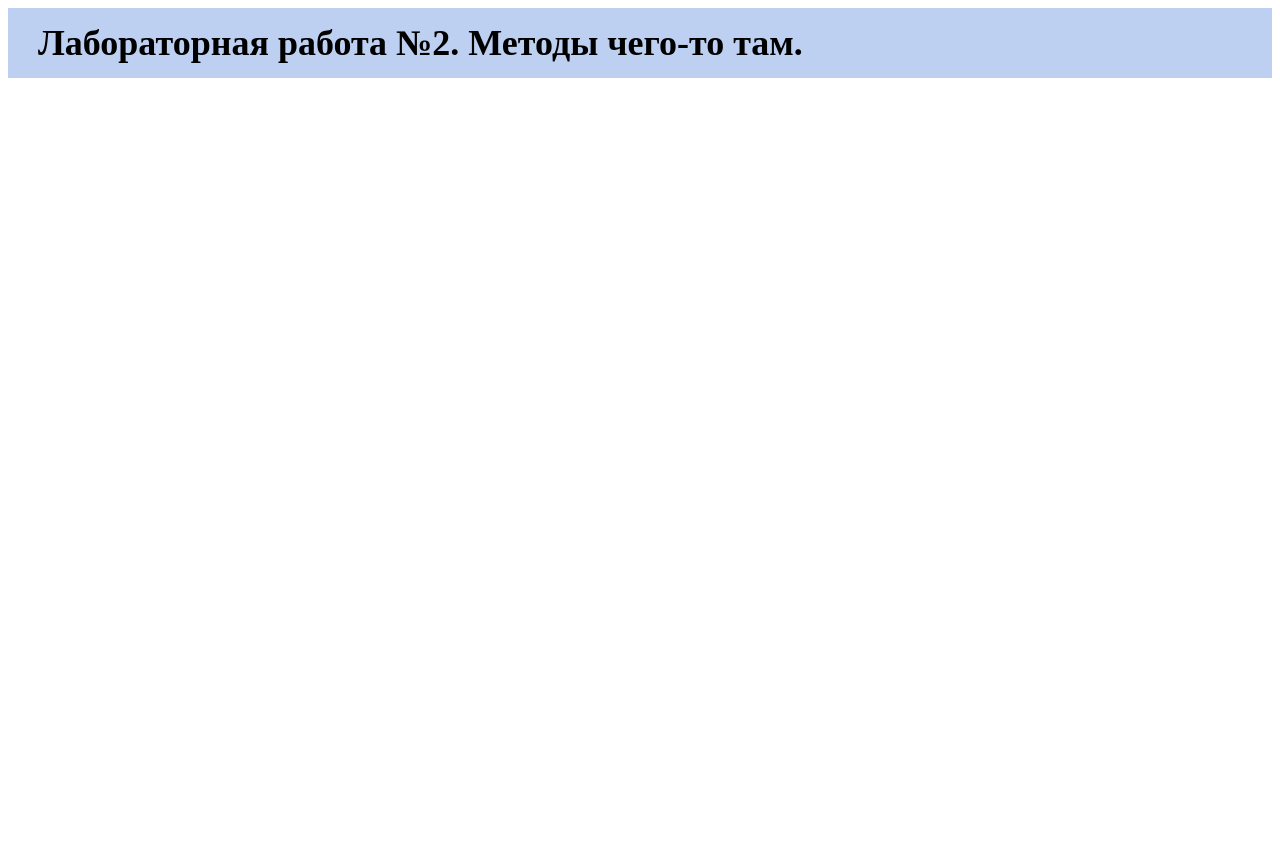
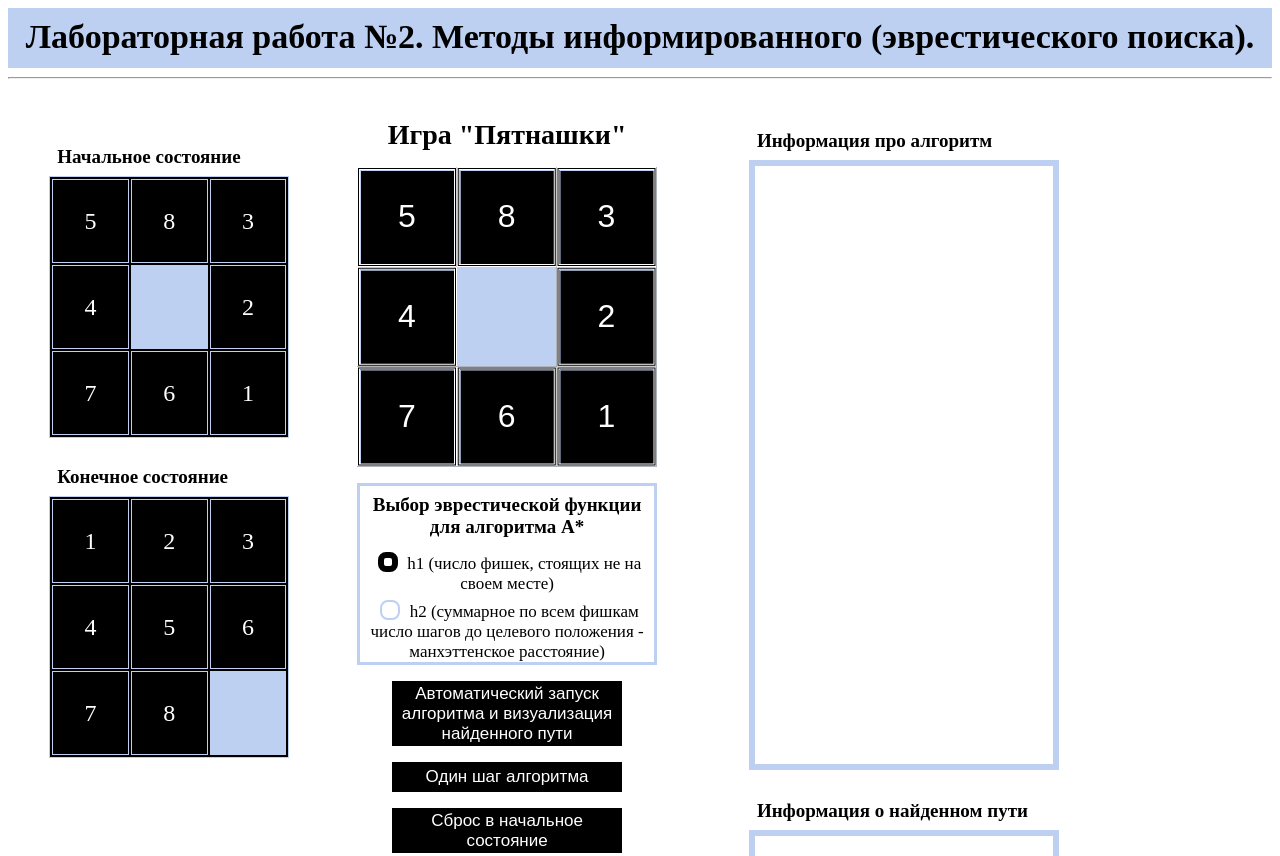
Before and after one commit to osiptsoff/AI, a website: page static/lab2/lab2.html in a window 1280 px wide. Shown: the top 856 px of the page. Before the commit the page ends 800 px from the top, so only its background shows below. Drawn offline with Linux system fonts and the light colour scheme; files that its build step writes are made by us from their sources.

Commit message:
added interface LR2 and start page

```diff
--- a/static/lab1/css/style.css
+++ b/static/lab1/css/style1.css
@@ -1,14 +1,17 @@
 body {
-    font-size: 18px;
+    font-size: 17px;
 }
 
 .header {
-    height: 70px;
+    height: 40px;
     background: #bdd0f2;
-    color: #000000;
-    padding: 0 30px;
-    display: flex;
-    align-items: center;
+    color: #000;
+    text-align: center;
+    padding: 10px;
+}
+
+h1 {
+    margin: 0;
 }
 
 .statesBeginEnd {
@@ -106,9 +109,9 @@ input:checked {
 .buttonAuto {
     color:#fff;
     background: #000;
-    width: 250px;
-    height: 70px;
-    font-size: 19px;
+    width: 230px;
+    height: 65px;
+    font-size: 17px;
     border: none;
     cursor: pointer;
     margin-bottom: 1rem;
@@ -121,9 +124,9 @@ input:checked {
 .buttonStep {
     color:#fff;
     background: #000;
-    width: 250px;
-    height: 35px;
-    font-size: 19px;
+    width: 230px;
+    height: 30px;
+    font-size: 17px;
     border: none;
     cursor: pointer;
     margin-bottom: 1rem;
@@ -136,9 +139,9 @@ input:checked {
 .buttonReset {
     color:#fff;
     background: #000;
-    width: 250px;
-    height: 50px;
-    font-size: 19px;
+    width: 230px;
+    height: 45px;
+    font-size: 17px;
     border: none;
     cursor: pointer;
 
--- /dev/null
+++ b/static/lab2/css/style2.css
@@ -0,0 +1,168 @@
+body {
+    font-size: 17px;
+}
+
+.header {
+    height: 40px;
+    background: #bdd0f2;
+    color: #000;
+    text-align: center;
+    padding: 10px;
+}
+
+h1 {
+    margin: 0;
+}
+
+.statesBeginEnd {
+    float: left;
+    width: 200px;
+    padding: 1rem;
+    margin: 35px 2%;
+    align-items: center;
+}
+
+table, th, td {
+    height: 80px;
+    width: 240px;
+    border: 1px solid #bdd0f2;
+
+    text-align: center;
+    background-color: #000;
+    color: #fff;
+    font-size: 1.5rem;
+}
+
+#emptyBlock {
+    background-color: #bdd0f2;
+    color: #bdd0f2;
+}
+
+.page {
+    float: left;
+    width: 300px;
+    padding: 1rem;
+    margin: 0 4%;
+    text-align: center;
+}
+
+.fifteen {
+    width: 100%;
+    padding-bottom: 100%;
+    background: #bdd0f2;
+    margin-bottom: 1rem;
+    position: relative;
+    user-select: none;
+
+    .item {
+        position: absolute;
+        left: 0;
+        top: 0;
+        width: 33.25%;
+        height: 33.25%;
+        margin: 0;
+        padding: 0;
+        border: none;
+        background: #000000;
+        color: white;
+        font-size: 2rem;
+        box-shadow: inset 1px 1px #bdd0f2;
+        transition: transform 0.2s;
+        border-style: double;
+    }
+}
+
+h2 {
+    margin: 1rem;
+    font-size: 28px;
+}
+
+.algorithms {
+    border-style: solid;
+    border-color: #bdd0f2;
+    margin-bottom: 1rem;
+}
+
+h3 {
+    margin: 0.5rem;
+    font-size: 19px;
+}
+
+input {
+    appearance: none;
+    border-radius: 40%;
+    width: 20px;
+    height: 20px;
+
+    border: 2px solid #bdd0f2;
+    transition: 0.2s all linear;
+
+    margin-right: 5px;
+    position: relative;
+    top: 3px;
+}
+
+input:checked {
+    border: 6px solid black;
+}
+
+.buttonAuto {
+    color:#fff;
+    background: #000;
+    width: 230px;
+    height: 65px;
+    font-size: 17px;
+    border: none;
+    cursor: pointer;
+    margin-bottom: 1rem;
+
+    &:hover {
+        background: #bdd0f2;
+    }
+}
+
+.buttonStep {
+    color:#fff;
+    background: #000;
+    width: 230px;
+    height: 30px;
+    font-size: 17px;
+    border: none;
+    cursor: pointer;
+    margin-bottom: 1rem;
+
+    &:hover {
+        background: #bdd0f2;
+    }
+}
+
+.buttonReset {
+    color:#fff;
+    background: #000;
+    width: 230px;
+    height: 45px;
+    font-size: 17px;
+    border: none;
+    cursor: pointer;
+
+    &:hover {
+        background: #bdd0f2;
+    }
+}
+
+.textarea {
+    float: left;
+    width: 300px;
+    height: 600px;
+
+    margin: 35px 2%;
+}
+
+textarea {
+    width: 294px;
+    height: 594px;
+    resize: none;
+    border: 6px solid #bdd0f2;
+
+    font-size: 16px;
+}
--- /dev/null
+++ b/static/lab2/js/ConnectionWithInterface2.js
@@ -0,0 +1,126 @@
+//import {State} from "./State.mjs";
+//import {stateFinder, dfsTraverseStep, bfsTraverseStep} from "./StateFinder.mjs";
+
+const containerNode = document.getElementById('fifteen');
+const itemNodes = Array.from(containerNode.querySelectorAll('.item'));
+const countItems = 9;
+let algorithm, iteration = 1;
+
+let valuesBegin = [5, 8, 3, 4, 9, 2, 7, 6, 1];
+let valuesEnd = [1, 2, 3, 4, 5, 6, 7, 8, 9];
+
+//let finish = new State(valuesEnd, 9, 3);
+//let iterator;
+
+//initializeAlgorithm();
+
+itemNodes[countItems - 1].style.display = 'none'; //невидимая фишка
+let matrix = getMatrix(itemNodes.map((item) => Number(item.dataset.matrixId)));
+setInitialValues(matrix);
+setPositionItems(matrix);
+
+document.getElementById('buttonAuto').onclick = () => {
+    autoAlgorithm();
+}
+
+document.getElementById('buttonStep').onclick = () => {
+    singleStep();
+}
+
+document.getElementById('buttonReset').addEventListener('click', () => {
+    setInitialValues(matrix);
+    setPositionItems(matrix);
+    outWindowAlgorithm.value = "";
+    outWindowWay.value = "";
+    iteration = 1;
+})
+
+function getMatrix(arr) {
+    const matrix = [[], [], []];
+    let x = 0, y = 0;
+
+    for(let i = 0; i < arr.length; i++) {
+        if (x >= 3) {
+            y++;
+            x = 0;
+        }
+
+        matrix[y][x] = arr[i];
+        x++;
+    }
+    return matrix;
+}
+
+// Задание начального состояния
+function setInitialValues(matrix) {
+    let i = 0;
+    for(let y = 0; y < matrix.length; y++)
+        for(let x = 0; x < matrix[y].length; x++) {
+            matrix[y][x] = valuesBegin[i];
+            i++;
+        }
+}
+
+function setPositionItems(matrix) {
+    for(let y = 0; y < matrix.length; y++) {
+        for(let x = 0; x < matrix[y].length; x++) {
+            const value = matrix[y][x];
+            const node = itemNodes[value - 1];
+            setNodeStyles(node, x, y);
+        }
+    }
+}
+
+function setNodeStyles(node, x, y) {
+    const shiftPs = 100;
+    node.style.transform = `translate3D(${x*shiftPs}%, ${y*shiftPs}%, 0)`
+}
+
+function swap(coords1, coords2, matrix) {
+    const temp = matrix[coords1[1]][coords1[0]];
+    matrix[coords1[1]][coords1[0]] = matrix[coords2[1]][coords2[0]];
+    matrix[coords2[1]][coords2[0]] = temp;
+}
+
+function getAlgorithm() {
+    const algorithms = document.querySelectorAll('input[name="algorithms"]')
+    for (const alg of algorithms)
+        if (alg.checked)
+            return alg.value;
+}
+
+/*
+//Изменить на новые
+function defineAndUseAlgorithm(){
+    algorithm = getAlgorithm();
+    if (algorithm === "0") {
+        return dfsTraverseStep;
+    } else {
+        return bfsTraverseStep;
+    }
+}
+
+function initializeAlgorithm() {
+    const result = defineAndUseAlgorithm();
+    let st = new State(valuesBegin, 9, 3);
+    stateFinder.algorithm = result;
+
+    stateFinder.startState = st;
+    stateFinder.clear();
+
+    iterator = stateFinder[Symbol.iterator]();
+}
+*/
+
+let finished = false;
+function autoAlgorithm(){
+}
+
+/*
+async function stepAlg() {
+    return iterator.next();
+}*/
+
+function singleStep() {
+
+}
--- a/static/lab2/lab2.html
+++ b/static/lab2/lab2.html
@@ -3,11 +3,77 @@
 <head>
     <meta charset="UTF-8">
     <title>Лабораторная №2</title>
-    <link rel="stylesheet" href="./css/style.css">
+    <link rel="stylesheet" href="./css/style2.css">
 </head>
 <body>
     <header class="header">
-        <h1>Лабораторная работа №2. Методы чего-то там.</h1>
+        <h1>Лабораторная работа №2. Методы информированного (эврестического поиска).</h1>
     </header>
+    <hr>
+
+    <div class="statesBeginEnd">
+        <h3>Начальное состояние</h3>
+        <table>
+            <tr>
+                <td>5</td>
+                <td>8</td>
+                <td>3</td>
+            </tr>
+            <tr>
+                <td>4</td>
+                <td id="emptyBlock">9</td>
+                <td>2</td>
+            </tr>
+            <tr>
+                <td>7</td>
+                <td>6</td>
+                <td>1</td>
+            </tr>
+        </table>
+        <br>
+        <h3>Конечное состояние</h3>
+        <table>
+            <tr>
+                <td>1</td><td>2</td><td>3</td>
+            </tr>
+            <tr>
+                <td>4</td><td>5</td><td>6</td>
+            </tr>
+            <tr>
+                <td>7</td><td>8</td><td id="emptyBlock">9</td>
+            </tr>
+        </table>
+    </div>
+    <div class="page">
+        <h2>Игра "Пятнашки"</h2>
+        <div class="fifteen" id="fifteen">
+            <button class="item" data-matrix-id="1">1</button>
+            <button class="item" data-matrix-id="2">2</button>
+            <button class="item" data-matrix-id="3">3</button>
+            <button class="item" data-matrix-id="4">4</button>
+            <button class="item" data-matrix-id="5">5</button>
+            <button class="item" data-matrix-id="6">6</button>
+            <button class="item" data-matrix-id="7">7</button>
+            <button class="item" data-matrix-id="8">8</button>
+            <button class="item" data-matrix-id="9">9</button>
+        </div>
+        <div class="algorithms">
+            <h3>Выбор эврестической функции для алгоритма А*</h3>
+            <input type="radio" name="algorithms" value="0" checked> h1 (число фишек, стоящих не на своем месте) <br>
+            <input type="radio" name="algorithms" value="1"> h2 (суммарное по всем фишкам число шагов до целевого положения - манхэттенское расстояние)
+        </div>
+        <button class="buttonAuto" id="buttonAuto">Автоматический запуск алгоритма и визуализация найденного пути</button>
+        <button class="buttonStep" id="buttonStep">Один шаг алгоритма</button>
+        <button class="buttonReset" id="buttonReset">Сброс в начальное состояние</button>
+    </div>
+    <div class="textarea">
+        <h3>Информация про алгоритм</h3>
+        <textarea readonly id="outWindowAlgorithm"></textarea>
+    </div>
+    <div class="textarea">
+        <h3>Информация о найденном пути</h3>
+        <textarea readonly id="outWindowWay"></textarea>
+    </div>
+    <script type="module" src="./js/ConnectionWithInterface2.js"></script>
 </body>
 </html>
--- /dev/null
+++ b/static/style.css
@@ -0,0 +1,33 @@
+.header {
+    height: 40px;
+    background: #bdd0f2;
+    color: #000;
+    text-align: center;
+    padding: 10px;
+}
+
+h1 {
+    margin: 0;
+}
+
+.LR {
+    text-align: center;
+}
+
+a {
+    color:#000;
+    background: #fff;
+    font-size: 22px;
+    border: none;
+    cursor: pointer;
+    margin-bottom: 1rem;
+
+    &:hover {
+        background: #bdd0f2;
+    }
+}
+
+p {
+    margin: 1rem;
+    font-size: 22px;
+}
```
Also changed, not shown: static/index.html (+15 -6 lines), static/lab1/js/ConnectionWithInterface1.js (renamed from static/lab1/js/index.js, +4 -5 lines), static/lab1/lab1.html (+3 -2 lines).
